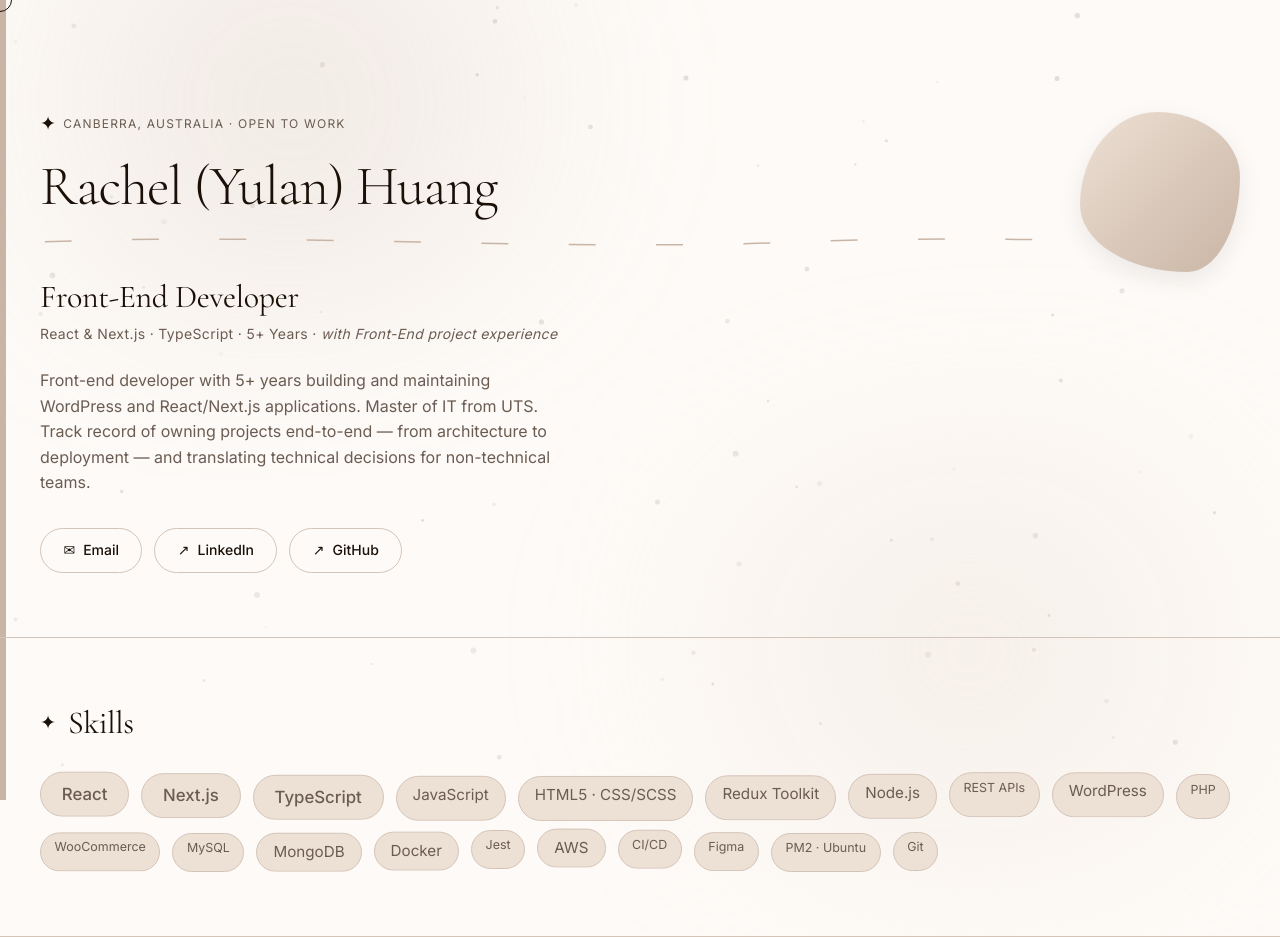
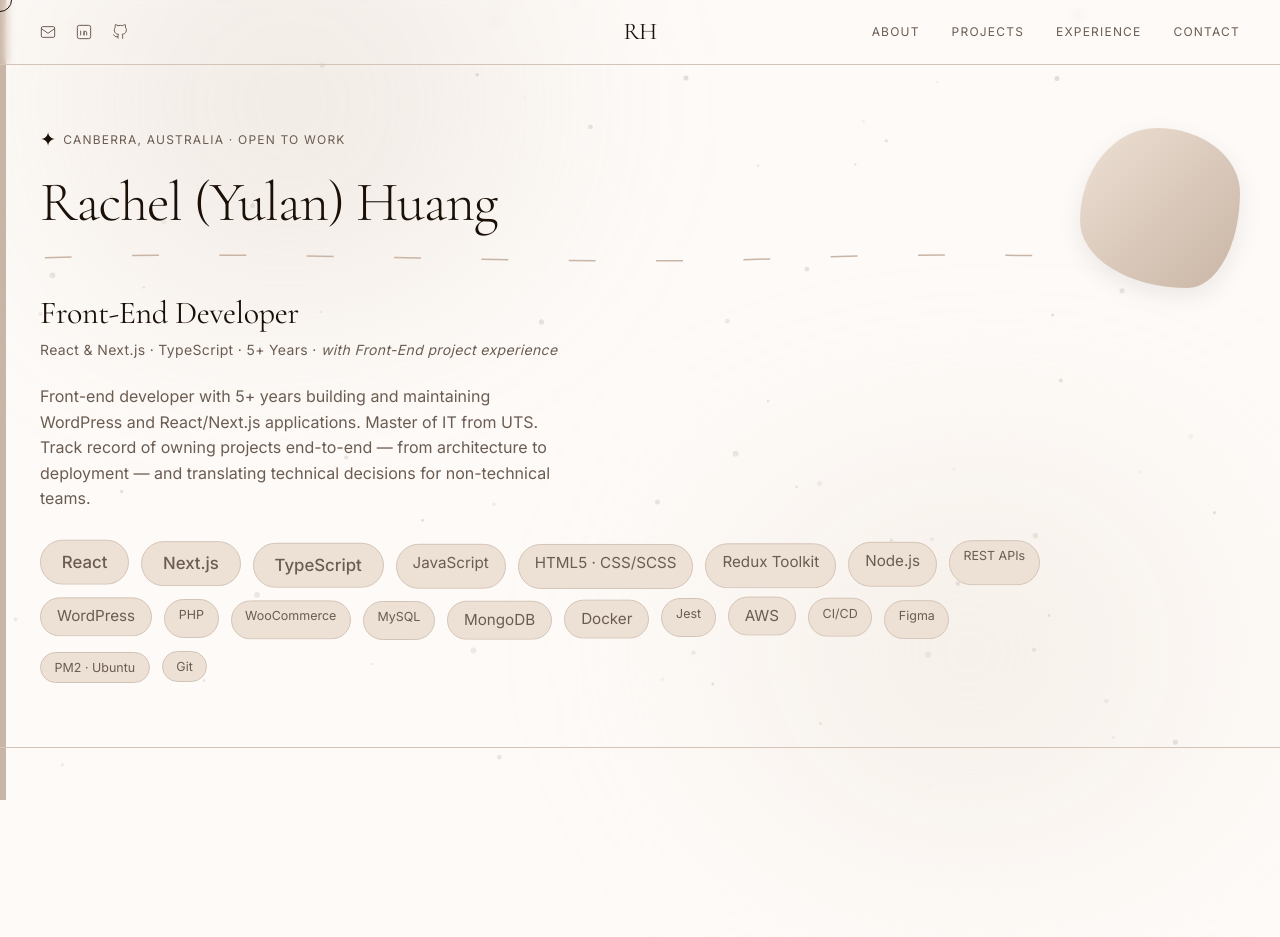
Before and after one commit to yulanh7/my-portfolio, a Next.js app: page / in a window 1280 px wide. After the commit the page ends 800 px from the top, so only its background shows below. Built offline with nearby package versions, Linux system fonts and the light colour scheme.

Commit message:
feat(nav): add Navbar with contact links and merge Skills into Hero section

```diff
--- a/src/app/page.tsx
+++ b/src/app/page.tsx
@@ -1,15 +1,13 @@
 "use client";
 
+import Navbar from "@/components/Navbar";
 import Hero from "@/components/Hero";
-import SkillCloud from "@/components/SkillCloud";
 
 export default function Home() {
   return (
     <>
+      <Navbar />
       <Hero />
-      <div className="border-b border-border">
-        <SkillCloud />
-      </div>
     </>
   );
 }
--- a/src/components/Hero.tsx
+++ b/src/components/Hero.tsx
@@ -1,14 +1,19 @@
 "use client";
 
-import { personal } from "@/data/content";
+import { personal, skills } from "@/data/content";
+
+const delays = [
+  0, 0.4, 0.8, 1.2, 1.6, 2.0, 2.4, 2.8, 0.2, 0.6, 1.0, 1.4, 1.8, 2.2, 2.6, 3.0,
+  0.3, 0.9, 1.5, 2.1,
+];
 
 export default function Hero() {
   return (
-    <section className="pt-28 pb-16 border-b border-border">
+    <section id="about" className="pt-32 pb-16 border-b border-border">
       <div className="container">
         <div className="flex justify-between items-start flex-wrap gap-8">
           {/* Left — text */}
-          <div className="flex-1 min-w-72">
+          <div className="flex-1 min-w-[280px]">
             {/* Location badge */}
             <div className="inline-flex items-center gap-1.5 text-xs text-text-secondary tracking-widest uppercase mb-5">
               <span className="star-decoration">✦</span>
@@ -34,35 +39,23 @@ export default function Hero() {
               {personal.title}
             </h2>
             <p className="text-sm text-text-secondary mb-6 tracking-wide">
-              {personal.subtitle}
-              &nbsp;·&nbsp;
-              <em>{personal.subtitleNote}</em>
+              {personal.subtitle}&nbsp;·&nbsp;<em>{personal.subtitleNote}</em>
             </p>
 
             {/* Bio */}
-            <p className="max-w-lg mb-8">{personal.bio}</p>
+            <p className="max-w-[520px] mb-8">{personal.bio}</p>
 
-            {/* Contact buttons */}
-            <div className="flex gap-3 flex-wrap">
-              <a href={`mailto:${personal.email}`} className="btn-contact">
-                <span>✉</span> Email
-              </a>
-              <a
-                href={personal.linkedin}
-                target="_blank"
-                rel="noopener noreferrer"
-                className="btn-contact"
-              >
-                <span>↗</span> LinkedIn
-              </a>
-              <a
-                href={personal.github}
-                target="_blank"
-                rel="noopener noreferrer"
-                className="btn-contact"
-              >
-                <span>↗</span> GitHub
-              </a>
+            {/* Skills */}
+            <div className="flex flex-wrap gap-3">
+              {skills.map((skill, i) => (
+                <span
+                  key={skill.label}
+                  className={`skill-tag ${skill.size}`}
+                  style={{ animationDelay: `${delays[i] ?? 0}s` }}
+                >
+                  {skill.label}
+                </span>
+              ))}
             </div>
           </div>
 
--- /dev/null
+++ b/src/components/Navbar.tsx
@@ -0,0 +1,100 @@
+"use client";
+
+import { personal } from "@/data/content";
+
+const navLinks = [
+  { label: "About", href: "#about" },
+  { label: "Projects", href: "#projects" },
+  { label: "Experience", href: "#experience" },
+  { label: "Contact", href: "#contact" },
+];
+
+export default function Navbar() {
+  return (
+    <header className="fixed top-0 left-0 right-0 z-50 border-b border-border bg-bg-primary/80 backdrop-blur-sm">
+      <div className="container flex items-center justify-between h-16">
+        {/* Left — contact icons */}
+        <div className="flex items-center gap-5">
+          <a
+            href={`mailto:${personal.email}`}
+            aria-label="Email"
+            className="text-text-secondary hover:text-text-primary transition-colors duration-300"
+          >
+            <svg
+              width="16"
+              height="16"
+              viewBox="0 0 24 24"
+              fill="none"
+              stroke="currentColor"
+              strokeWidth="1.5"
+            >
+              <rect x="2" y="4" width="20" height="16" rx="2" />
+              <path d="m2 7 10 7 10-7" />
+            </svg>
+          </a>
+
+          <a
+            href={personal.linkedin}
+            target="_blank"
+            rel="noopener noreferrer"
+            aria-label="LinkedIn"
+            className="text-text-secondary hover:text-text-primary transition-colors duration-300"
+          >
+            <svg
+              width="16"
+              height="16"
+              viewBox="0 0 24 24"
+              fill="none"
+              stroke="currentColor"
+              strokeWidth="1.5"
+            >
+              <rect x="2" y="2" width="20" height="20" rx="3" />
+              <path d="M7 10v7M7 7v.01M12 17v-4a2 2 0 0 1 4 0v4M12 10v7" />
+            </svg>
+          </a>
+
+          <a
+            href={personal.github}
+            target="_blank"
+            rel="noopener noreferrer"
+            aria-label="GitHub"
+            className="text-text-secondary hover:text-text-primary transition-colors duration-300"
+          >
+            <svg
+              width="16"
+              height="16"
+              viewBox="0 0 24 24"
+              fill="none"
+              stroke="currentColor"
+              strokeWidth="1.5"
+            >
+              <path d="M9 19c-5 1.5-5-2.5-7-3m14 6v-3.87a3.37 3.37 0 0 0-.94-2.61c3.14-.35 6.44-1.54 6.44-7A5.44 5.44 0 0 0 20 4.77 5.07 5.07 0 0 0 19.91 1S18.73.65 16 2.48a13.38 13.38 0 0 0-7 0C6.27.65 5.09 1 5.09 1A5.07 5.07 0 0 0 5 4.77a5.44 5.44 0 0 0-1.5 3.78c0 5.42 3.3 6.61 6.44 7A3.37 3.37 0 0 0 9 18.13V22" />
+            </svg>
+          </a>
+        </div>
+
+        {/* Centre — logo */}
+
+        <a
+          href="#"
+          className="absolute left-1/2 -translate-x-1/2 font-heading text-2xl text-text-primary tracking-tight hover:opacity-70 transition-opacity duration-300"
+        >
+          RH
+        </a>
+
+        {/* Right — nav links */}
+        <nav className="hidden md:flex items-center gap-8">
+          {navLinks.map((link) => (
+            <a
+              key={link.label}
+              href={link.href}
+              className="text-xs tracking-widest uppercase text-text-secondary hover:text-text-primary transition-colors duration-300"
+            >
+              {link.label}
+            </a>
+          ))}
+        </nav>
+      </div>
+    </header>
+  );
+}
--- a/src/components/SkillCloud.tsx
+++ /dev/null
@@ -1,33 +0,0 @@
-"use client";
-
-import { skills } from "@/data/content";
-
-const delays = [
-  0, 0.4, 0.8, 1.2, 1.6, 2.0, 2.4, 2.8, 0.2, 0.6, 1.0, 1.4, 1.8, 2.2, 2.6, 3.0,
-  0.3, 0.9, 1.5, 2.1,
-];
-
-export default function SkillCloud() {
-  return (
-    <section className="py-16">
-      <div className="container">
-        <div className="flex items-center gap-3 mb-8">
-          <span className="star-decoration">✦</span>
-          <h2>Skills</h2>
-        </div>
-
-        <div className="flex flex-wrap gap-3">
-          {skills.map((skill, i) => (
-            <span
-              key={skill.label}
-              className={`skill-tag ${skill.size}`}
-              style={{ animationDelay: `${delays[i] ?? 0}s` }}
-            >
-              {skill.label}
-            </span>
-          ))}
-        </div>
-      </div>
-    </section>
-  );
-}
```
